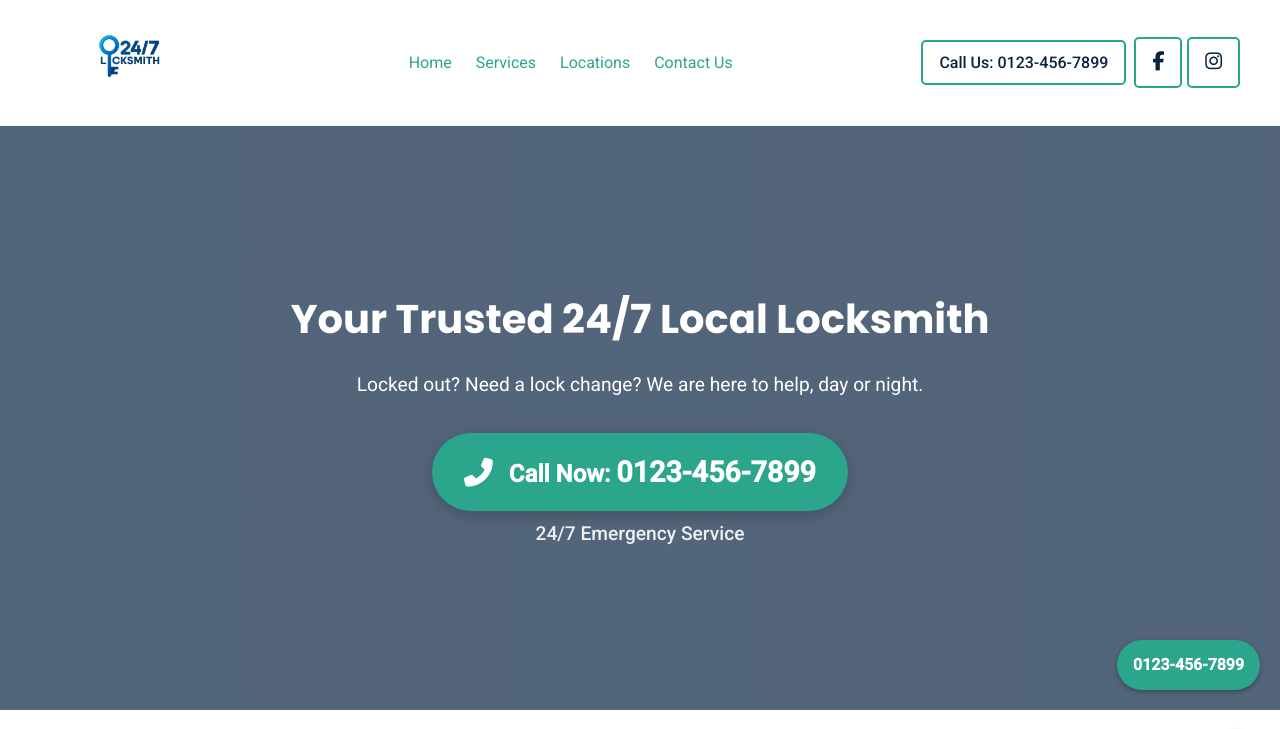
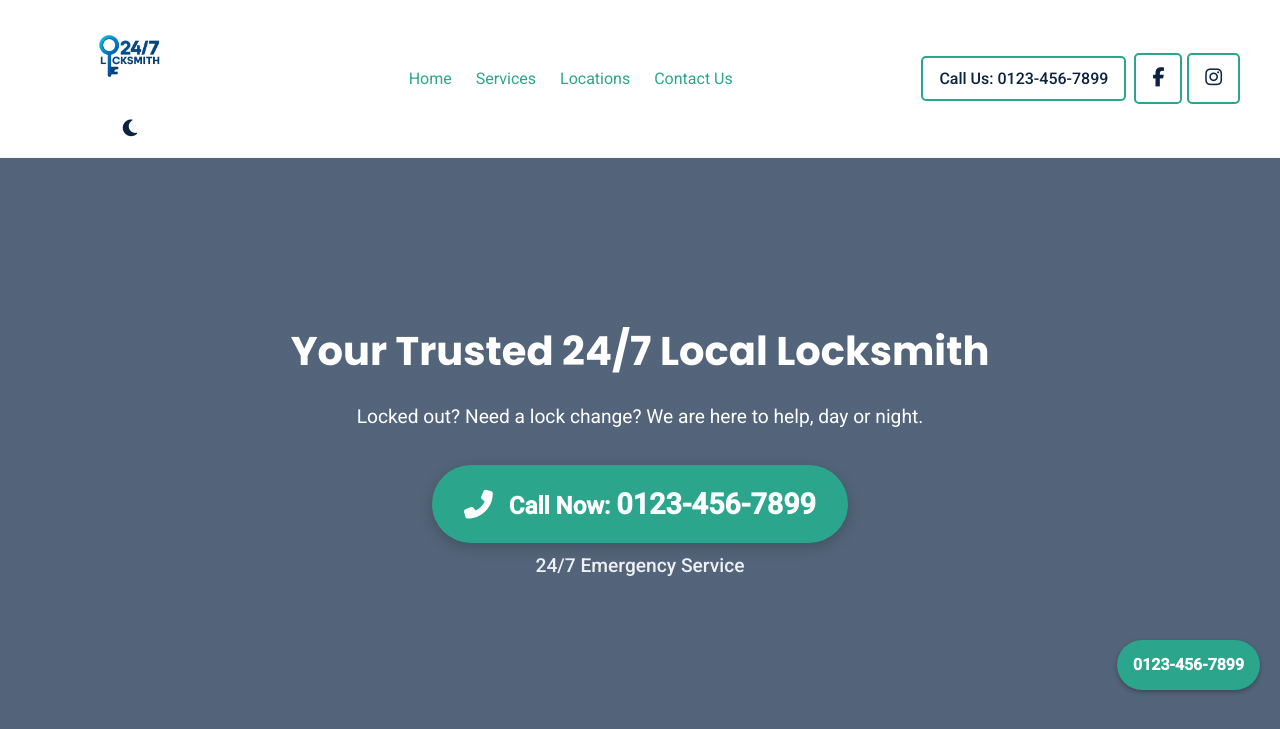
Before and after one commit to Bogwhite4990/LocksmithWeb, a plain HTML site: page index.html in a window 1280 px wide. Shown: the top 729 px of the page. Drawn offline with Linux system fonts and the light colour scheme.

Commit message:
feat: add dark mode toggle

```diff
--- a/css/style.css
+++ b/css/style.css
@@ -74,6 +74,12 @@ header .container {
     flex-wrap: wrap;
 }
 
+.logo {
+    display: flex;
+    flex-direction: column;
+    align-items: center;
+}
+
 .logo a {
     font-family: var(--heading-font);
     font-size: 1.8rem;
@@ -86,6 +92,31 @@ header .container {
     height: 80px;   /* increase height */
     object-fit: contain; /* keeps aspect ratio inside box */
 }
+
+.theme-toggle {
+    margin-top: 0.5rem;
+    background: none;
+    border: none;
+    cursor: pointer;
+    font-size: 1.2rem;
+    color: var(--primary-color);
+}
+
+.theme-toggle:focus {
+    outline: 2px solid var(--accent-color);
+    outline-offset: 2px;
+}
+
+body.dark-mode {
+    --primary-color: #FFFFFF;
+    --secondary-color: #0A2342;
+    --accent-color: #2CA58D;
+    --light-gray: #333333;
+    --dark-gray: #f4f4f4;
+    background-color: var(--secondary-color);
+    color: var(--dark-gray);
+}
+
 
 
 header nav {
--- a/js/script.js
+++ b/js/script.js
@@ -22,6 +22,30 @@ document.addEventListener('DOMContentLoaded', function() {
     const navToggle = document.querySelector('.mobile-nav-toggle');
     const mobileNav = document.querySelector('.mobile-nav');
     const header = document.querySelector('header');
+    const logo = header ? header.querySelector('.logo') : null;
+
+    const themeToggle = document.createElement('button');
+    themeToggle.className = 'theme-toggle';
+    themeToggle.setAttribute('aria-label', 'Toggle dark mode');
+    themeToggle.innerHTML = '<i class="fas fa-moon"></i>';
+    if (logo) {
+        logo.appendChild(themeToggle);
+    }
+
+    const setTheme = mode => {
+        document.body.classList.toggle('dark-mode', mode === 'dark');
+        themeToggle.innerHTML = mode === 'dark'
+            ? '<i class="fas fa-sun"></i>'
+            : '<i class="fas fa-moon"></i>';
+    };
+
+    setTheme(localStorage.getItem('theme') || 'light');
+
+    themeToggle.addEventListener('click', () => {
+        const newTheme = document.body.classList.contains('dark-mode') ? 'light' : 'dark';
+        setTheme(newTheme);
+        localStorage.setItem('theme', newTheme);
+    });
 
     // Update contact information across the page
     document.querySelectorAll('a[href^="tel:"]').forEach(a => {
```
